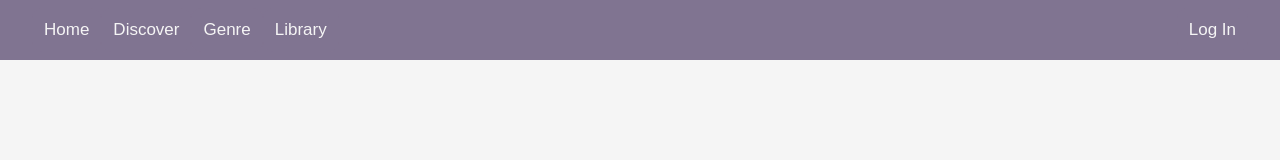
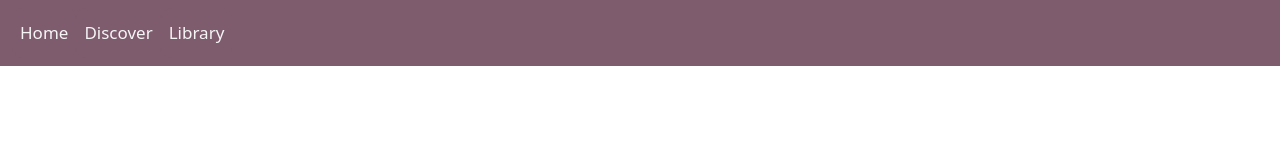
Before and after one commit to ciaranhayes/Queer-Book-Repository, a website: page index.html in a window 1280 px wide. Drawn offline with nearby package versions, Linux system fonts and the light colour scheme.

Commit message:
bootstrap

```diff
--- a/index.html
+++ b/index.html
@@ -4,18 +4,33 @@
     <meta charset="UTF-8">
     <meta name="viewport" content="width=device-width, initial-scale=1.0">
     <link rel="stylesheet" href="styles.css">
+    <link href="https://cdn.jsdelivr.net/npm/bootstrap@5.3.3/dist/css/bootstrap.min.css" rel="stylesheet">
     <script src="https://ajax.googleapis.com/ajax/libs/jquery/3.7.1/jquery.min.js"></script>
     <title>Queer Book Repository</title>
 </head>
 <body>
-    <nav class="navbar">
+    <!-- <nav class="navbar">
         <a class="navstart" href="index.html">Home</a>
         <a href="disovery.html">Discover</a>
         <a href="genre.html">Genre</a>
         <a href="library.html">Library</a>
         <a class="login" href="login.html">Log In</a>
-    </nav>
-
+    </nav> -->
+    <nav class="navbar navbar-expand-sm">
+        <div class="container-fluid">
+          <ul class="navbar-nav">
+            <li class="nav-item">
+              <a class="nav-link" href="#">Home</a>
+            </li>
+            <li class="nav-item">
+              <a class="nav-link" href="#">Discover</a>
+            </li>
+            <li class="nav-item">
+              <a class="nav-link" href="#">Library</a>
+            </li>
+          </ul>
+        </div>
+      </nav>
 
 </body>
 </html>
--- a/styles.css
+++ b/styles.css
@@ -1,11 +1,11 @@
 body {
     margin: 0px;
-    background-color: #F5F5F5;
+    background-color: #FBFBFB;
     font-family: Arial, Helvetica, sans-serif;
 }
 
 nav {
-    background-color: #807491;
+    background-color: #7E5B6D;
     width: 100%;
     overflow: hidden;
     padding-top: 0.5rem;
@@ -19,8 +19,9 @@ nav {
     color: #F5F5F5;
     text-decoration: none;
     font-size: 17px;
-    background-color: #807491;
+    background-color: #7E5B6D;
     border-radius: 10px;
+    font-weight: 450;
 }
 
 .navstart {
@@ -33,11 +34,11 @@ a.login {
 }
 
 .navbar a:hover {
-    background-color: #F4F7F7;
-    color: #31212A;
+    background-color: #FBFBFB;
+    color: #1F253F;
 }
 
 .active {
-    background-color: #31212A;
-    color: #F4F7F7
+    background-color: #1F253F;
+    color: #FBFBFB
 }
```
